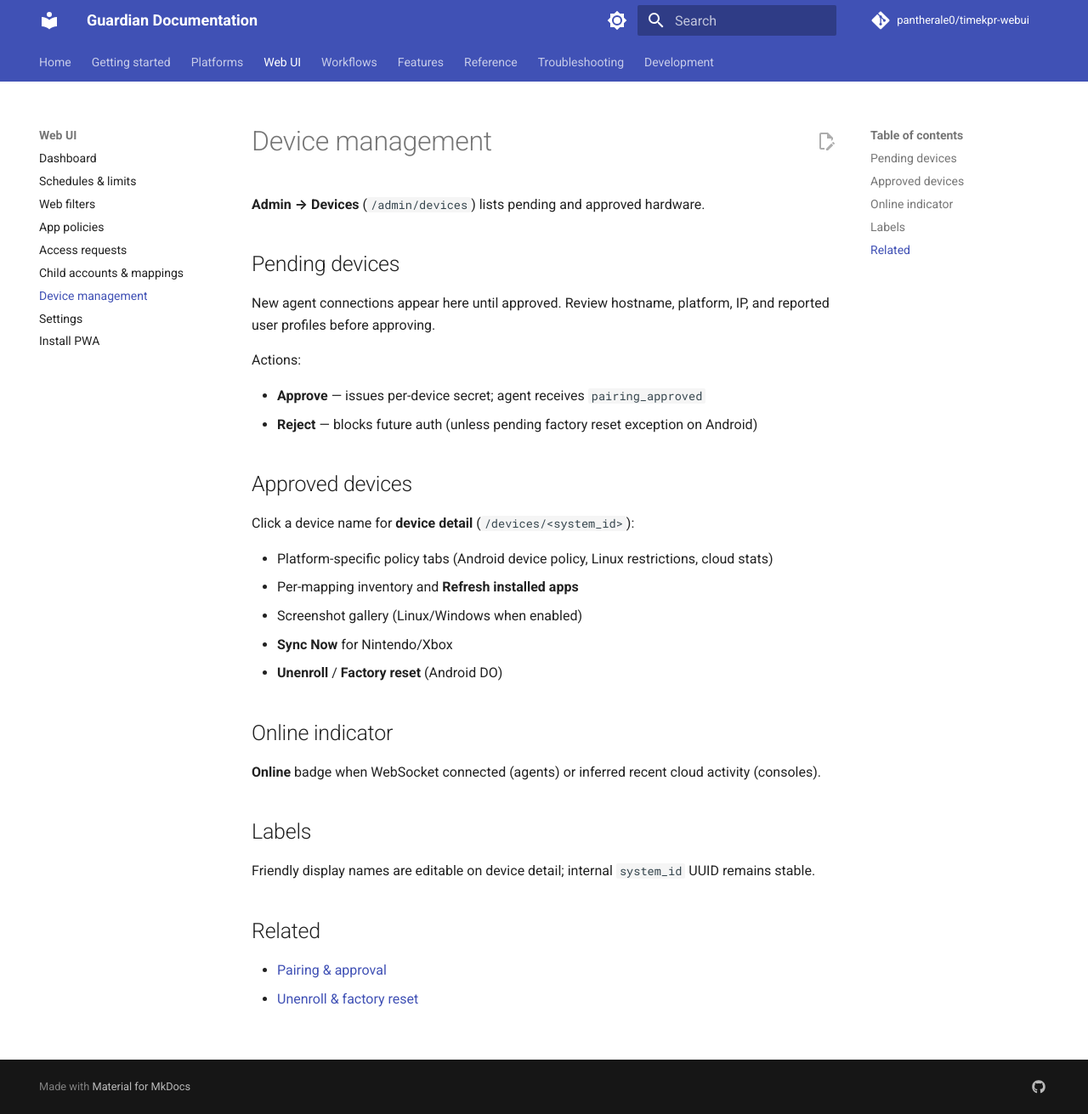
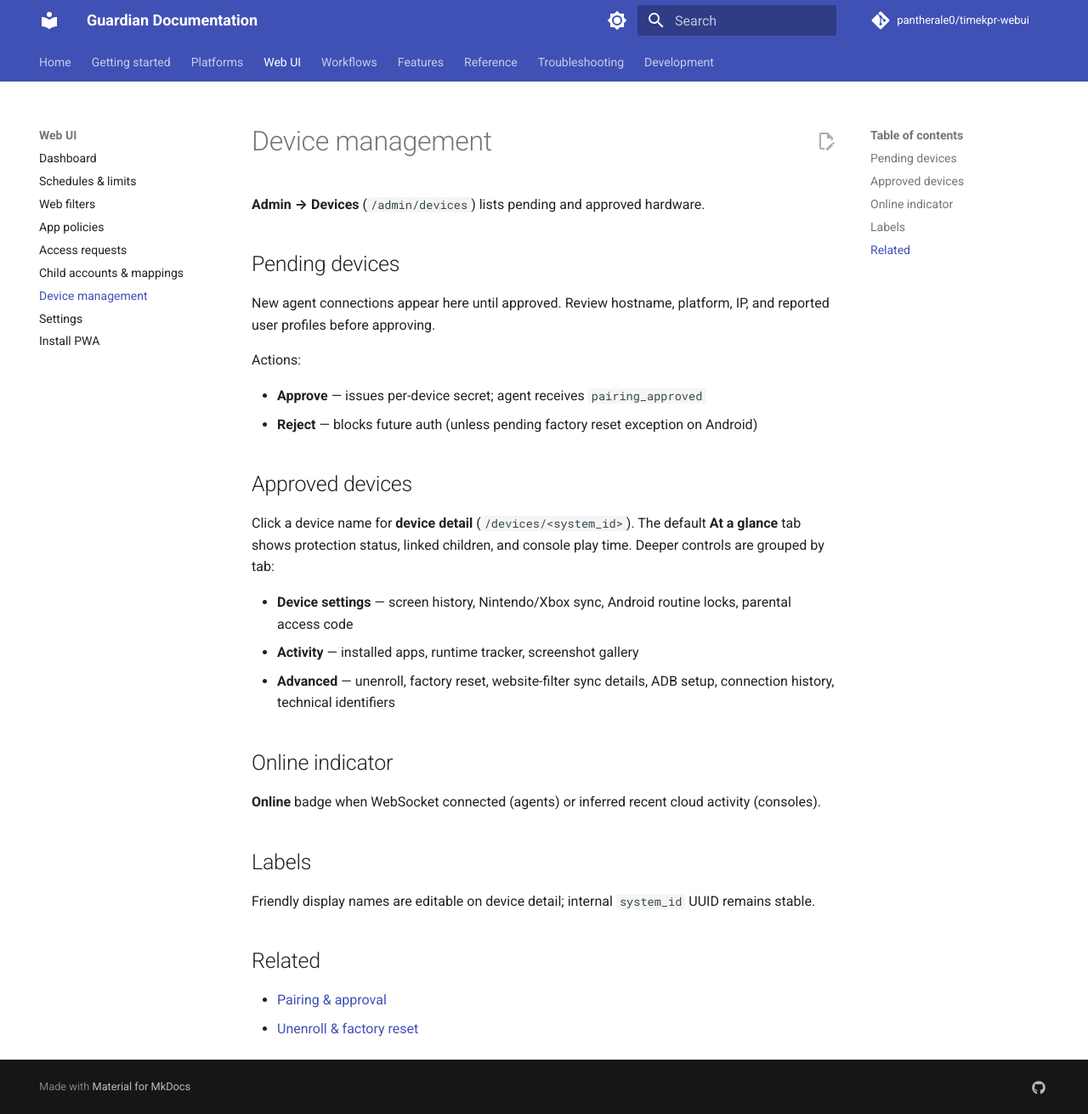
Before and after one commit to Guardian-Parental-Controls/docs, an MkDocs documentation site: the page built from docs/web-ui/device-management.md, in a window 1280 px wide and 1311 px high. Shown: the whole window at 85% size. Built offline with MkDocs 1.6.1 and Material for MkDocs 9.7.7, drawn with Linux system fonts in a browser that asks for light colours; comment, search, counter and statistics services are not loaded; the version menu is left out.

Commit message:
feat: enhance device detail page with improved navigation, activity tracking, and advanced settings management for better user experience

```diff
--- a/docs/web-ui/device-management.md
+++ b/docs/web-ui/device-management.md
@@ -13,13 +13,11 @@ Actions:
 
 ## Approved devices
 
-Click a device name for **device detail** (`/devices/<system_id>`):
+Click a device name for **device detail** (`/devices/<system_id>`). The default **At a glance** tab shows protection status, linked children, and console play time. Deeper controls are grouped by tab:
 
-- Platform-specific policy tabs (Android device policy, Linux restrictions, cloud stats)
-- Per-mapping inventory and **Refresh installed apps**
-- Screenshot gallery (Linux/Windows when enabled)
-- **Sync Now** for Nintendo/Xbox
-- **Unenroll** / **Factory reset** (Android DO)
+- **Device settings** — screen history, Nintendo/Xbox sync, Android routine locks, parental access code
+- **Activity** — installed apps, runtime tracker, screenshot gallery
+- **Advanced** — unenroll, factory reset, website-filter sync details, ADB setup, connection history, technical identifiers
 
 ## Online indicator
 
```
Also changed, not shown: docs/web-ui/child-accounts-and-mappings.md (+1 -1 lines).
